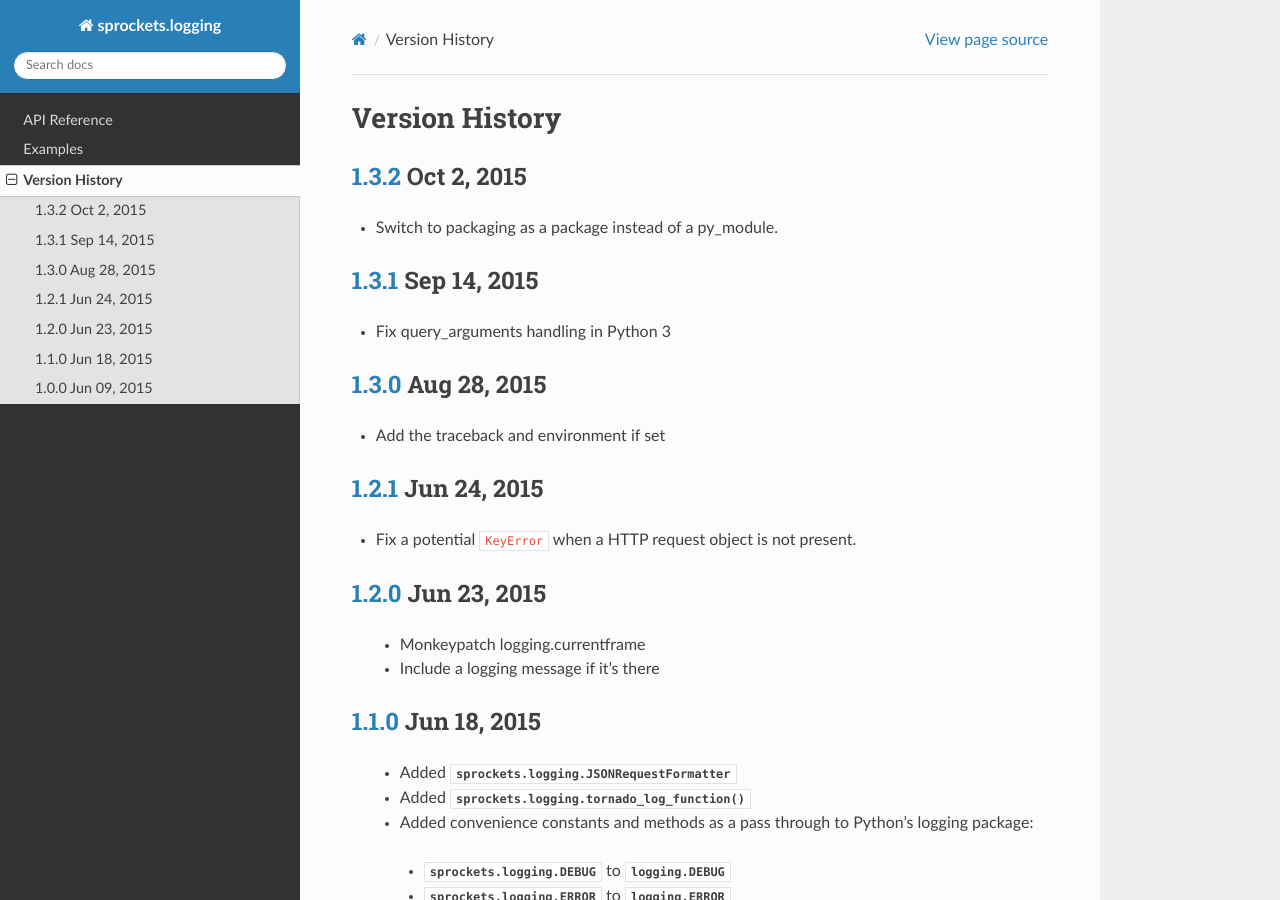
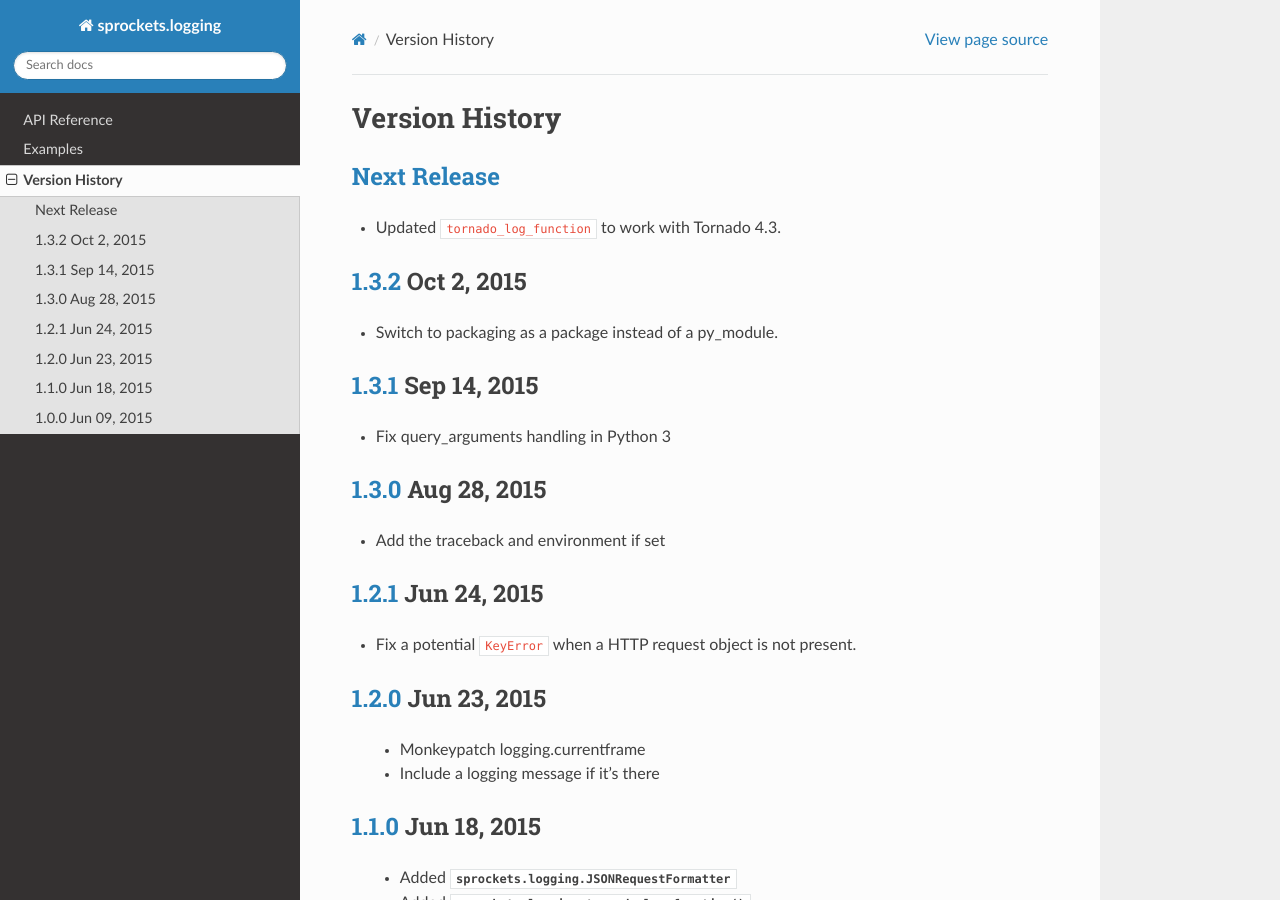
Before and after one commit to sprockets/sprockets.logging, a Sphinx documentation site: the page built from docs/history.rst, in a window 1280 px wide and 900 px high. Built offline with Sphinx 7.4.7 and the Read the Docs theme 2.0.0, drawn with Linux system fonts in a browser that asks for light colours; the version number could not be read and is left out.

Commit message:
tornado_log_function: Make work with Tornado 4.3.
Looks like HTTPHeaders changed a little:

TypeError: <tornado.httputil.HTTPHeaders object at 0x10cde5cc0>
is not JSON serializable

```diff
--- a/docs/history.rst
+++ b/docs/history.rst
@@ -1,5 +1,9 @@
 Version History
 ===============
+
+`Next Release`_
+---------------
+- Updated ``tornado_log_function`` to work with Tornado 4.3.
 
 `1.3.2`_ Oct  2, 2015
 ---------------------
@@ -40,6 +44,8 @@ Version History
 ---------------------
  - Added :class:`sprockets.logging.ContextFilter`
 
+.. _Next Release: https://github.com/sprockets/sprockets.logging/compare/1.3.2...master
+
 .. _1.3.2: https://github.com/sprockets/sprockets.logging/compare/1.3.1...1.3.2
 .. _1.3.1: https://github.com/sprockets/sprockets.logging/compare/1.3.0...1.3.1
 .. _1.3.0: https://github.com/sprockets/sprockets.logging/compare/1.2.1...1.3.0
```
Also changed, not shown: 1 other file.
